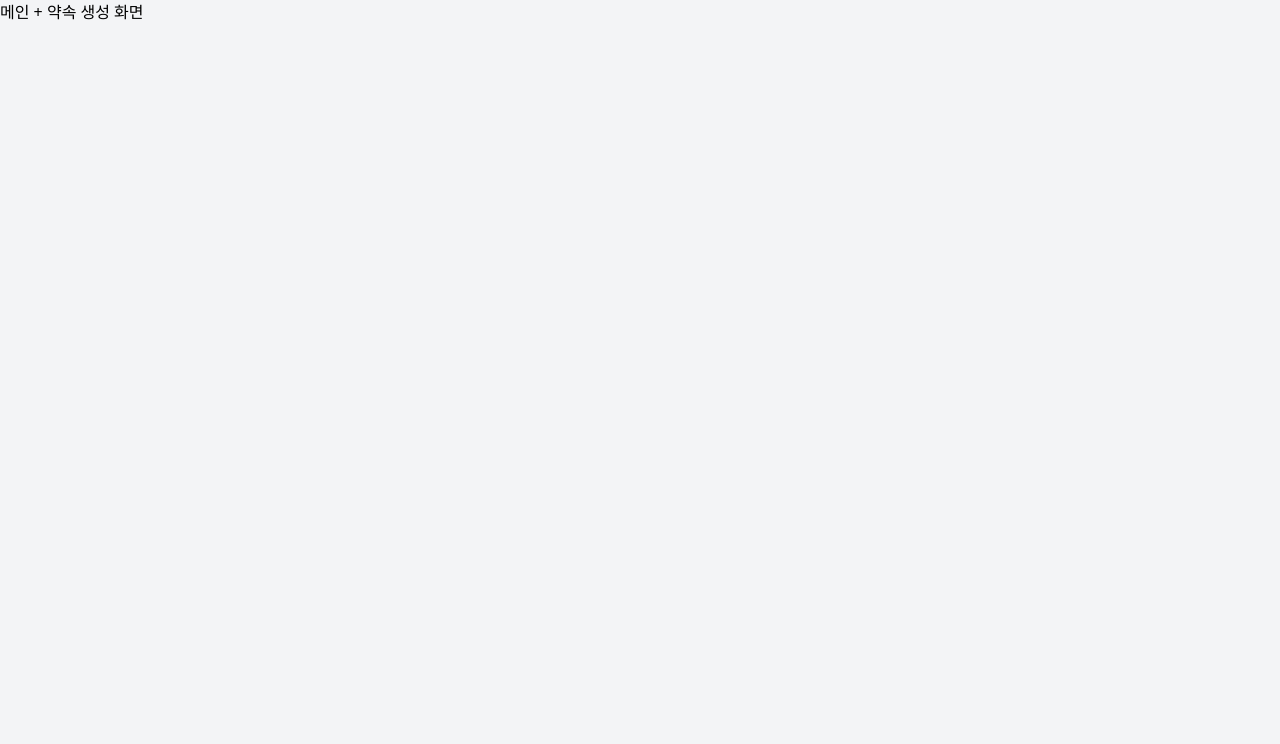
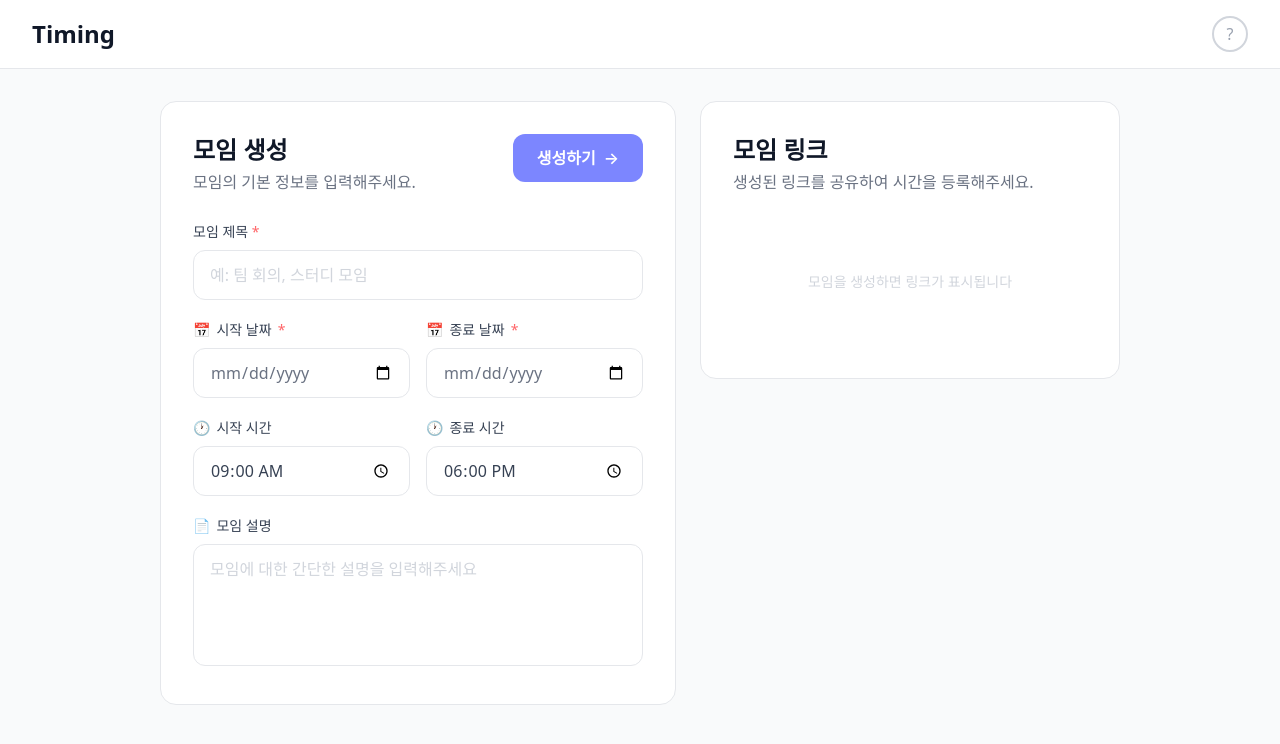
Before and after one commit to hanyj0317/timing, a React (Vite) app: page / in a window 1280 px wide. Shown: the top 744 px of the page. Built offline with nearby package versions, Linux system fonts and the light colour scheme.

Commit message:
feat: 메인 페이지 UI 구현 (모임 생성 폼, 링크 생성, 디자인 적용)

```diff
--- a/src/index.css
+++ b/src/index.css
@@ -1,12 +1,5 @@
 @import "tailwindcss";
-
-* {
-  box-sizing: border-box;
-  margin: 0;
-  padding: 0;
-}
 
 body {
   font-family: system-ui, -apple-system, sans-serif;
-  background-color: #f3f4f6;
 }
--- a/src/pages/MainPage.tsx
+++ b/src/pages/MainPage.tsx
@@ -1,7 +1,224 @@
+import { useState } from 'react';
+import type { Meeting } from '../types';
+
+function generateId(): string {
+  return (
+    Math.random().toString(36).substring(2, 6) +
+    '-' +
+    Math.random().toString(36).substring(2, 6) +
+    '-' +
+    Math.random().toString(36).substring(2, 10)
+  );
+}
+
 export default function MainPage() {
+  const [form, setForm] = useState({
+    title: '',
+    startDate: '',
+    endDate: '',
+    startTime: '09:00',
+    endTime: '18:00',
+    description: '',
+  });
+  const [meetingId, setMeetingId] = useState<string | null>(null);
+  const [copied, setCopied] = useState(false);
+  const [errors, setErrors] = useState<Record<string, string>>({});
+
+  const validate = () => {
+    const next: Record<string, string> = {};
+    if (!form.title.trim()) next.title = '모임 제목을 입력해주세요.';
+    if (!form.startDate) next.startDate = '시작 날짜를 선택해주세요.';
+    if (!form.endDate) next.endDate = '종료 날짜를 선택해주세요.';
+    if (form.startDate && form.endDate && form.startDate > form.endDate)
+      next.endDate = '종료 날짜는 시작 날짜 이후여야 합니다.';
+    return next;
+  };
+
+  const handleSubmit = () => {
+    const next = validate();
+    if (Object.keys(next).length > 0) {
+      setErrors(next);
+      return;
+    }
+    setErrors({});
+
+    const id = generateId();
+    const meeting: Meeting = {
+      id,
+      title: form.title.trim(),
+      description: form.description.trim(),
+      startDate: form.startDate,
+      endDate: form.endDate,
+      startTime: form.startTime,
+      endTime: form.endTime,
+    };
+
+    localStorage.setItem(`meeting_${id}`, JSON.stringify(meeting));
+    setMeetingId(id);
+  };
+
+  const shareUrl = meetingId
+    ? `${window.location.origin}/join/${meetingId}`
+    : '';
+
+  const handleCopy = () => {
+    navigator.clipboard.writeText(shareUrl);
+    setCopied(true);
+    setTimeout(() => setCopied(false), 2000);
+  };
+
   return (
-    <div>
-      <h1>메인 + 약속 생성 화면</h1>
+    <div className="min-h-screen bg-gray-50">
+      {/* Header */}
+      <header className="bg-white border-b border-gray-200 px-8 py-4 flex items-center justify-between">
+        <span className="text-2xl font-bold text-gray-900">Timing</span>
+        <button className="w-9 h-9 rounded-full border-2 border-gray-300 text-gray-400 text-base font-medium hover:border-gray-400 hover:text-gray-600 transition-colors flex items-center justify-center">
+          ?
+        </button>
+      </header>
+
+      {/* Main */}
+      <main className="max-w-5xl mx-auto px-8 py-8 grid grid-cols-[1fr_420px] gap-6 items-start">
+
+        {/* 모임 생성 카드 */}
+        <div className="bg-white rounded-2xl border border-gray-200 p-8">
+          <div className="flex items-start justify-between mb-7">
+            <div>
+              <h2 className="text-2xl font-bold text-gray-900">모임 생성</h2>
+              <p className="text-gray-500 mt-1">모임의 기본 정보를 입력해주세요.</p>
+            </div>
+            <button
+              onClick={handleSubmit}
+              className="bg-indigo-400 hover:bg-indigo-500 text-white font-semibold px-6 py-3 rounded-xl transition-colors flex items-center gap-2"
+            >
+              생성하기 <span>→</span>
+            </button>
+          </div>
+
+          <div className="space-y-5">
+            {/* 모임 제목 */}
+            <div>
+              <label className="block text-sm font-medium text-gray-700 mb-2">
+                모임 제목 <span className="text-red-400">*</span>
+              </label>
+              <input
+                type="text"
+                placeholder="예: 팀 회의, 스터디 모임"
+                value={form.title}
+                onChange={e => setForm({ ...form, title: e.target.value })}
+                className="w-full border border-gray-200 rounded-xl px-4 py-3 text-base outline-none focus:border-indigo-400 transition-colors placeholder-gray-300"
+              />
+              {errors.title && (
+                <p className="text-xs text-red-400 mt-1">{errors.title}</p>
+              )}
+            </div>
+
+            {/* 날짜 */}
+            <div className="grid grid-cols-2 gap-4">
+              <div>
+                <label className="block text-sm font-medium text-gray-700 mb-2 flex items-center gap-1.5">
+                  <span>📅</span> 시작 날짜 <span className="text-red-400">*</span>
+                </label>
+                <input
+                  type="date"
+                  value={form.startDate}
+                  onChange={e => setForm({ ...form, startDate: e.target.value })}
+                  className="w-full border border-gray-200 rounded-xl px-4 py-3 text-base outline-none focus:border-indigo-400 transition-colors text-gray-500"
+                />
+                {errors.startDate && (
+                  <p className="text-xs text-red-400 mt-1">{errors.startDate}</p>
+                )}
+              </div>
+              <div>
+                <label className="block text-sm font-medium text-gray-700 mb-2 flex items-center gap-1.5">
+                  <span>📅</span> 종료 날짜 <span className="text-red-400">*</span>
+                </label>
+                <input
+                  type="date"
+                  value={form.endDate}
+                  onChange={e => setForm({ ...form, endDate: e.target.value })}
+                  className="w-full border border-gray-200 rounded-xl px-4 py-3 text-base outline-none focus:border-indigo-400 transition-colors text-gray-500"
+                />
+                {errors.endDate && (
+                  <p className="text-xs text-red-400 mt-1">{errors.endDate}</p>
+                )}
+              </div>
+            </div>
+
+            {/* 시간 */}
+            <div className="grid grid-cols-2 gap-4">
+              <div>
+                <label className="block text-sm font-medium text-gray-700 mb-2 flex items-center gap-1.5">
+                  <span>🕐</span> 시작 시간
+                </label>
+                <input
+                  type="time"
+                  value={form.startTime}
+                  onChange={e => setForm({ ...form, startTime: e.target.value })}
+                  className="w-full border border-gray-200 rounded-xl px-4 py-3 text-base outline-none focus:border-indigo-400 transition-colors text-gray-700"
+                />
+              </div>
+              <div>
+                <label className="block text-sm font-medium text-gray-700 mb-2 flex items-center gap-1.5">
+                  <span>🕐</span> 종료 시간
+                </label>
+                <input
+                  type="time"
+                  value={form.endTime}
+                  onChange={e => setForm({ ...form, endTime: e.target.value })}
+                  className="w-full border border-gray-200 rounded-xl px-4 py-3 text-base outline-none focus:border-indigo-400 transition-colors text-gray-700"
+                />
+              </div>
+            </div>
+
+            {/* 모임 설명 */}
+            <div>
+              <label className="block text-sm font-medium text-gray-700 mb-2 flex items-center gap-1.5">
+                <span>📄</span> 모임 설명
+              </label>
+              <textarea
+                placeholder="모임에 대한 간단한 설명을 입력해주세요"
+                value={form.description}
+                onChange={e => setForm({ ...form, description: e.target.value })}
+                rows={4}
+                className="w-full border border-gray-200 rounded-xl px-4 py-3 text-base outline-none focus:border-indigo-400 transition-colors resize-none placeholder-gray-300"
+              />
+            </div>
+          </div>
+        </div>
+
+        {/* 모임 링크 카드 */}
+        <div className="bg-white rounded-2xl border border-gray-200 p-8">
+          <h2 className="text-2xl font-bold text-gray-900 mb-1">모임 링크</h2>
+          <p className="text-gray-500 mb-6">생성된 링크를 공유하여 시간을 등록해주세요.</p>
+
+          {meetingId ? (
+            <div className="bg-indigo-50 rounded-xl p-4">
+              <p className="text-sm font-semibold text-indigo-500 mb-3 flex items-center gap-1.5">
+                <span>🔗</span> 참여 링크 공유
+              </p>
+              <div className="flex gap-2">
+                <input
+                  type="text"
+                  readOnly
+                  value={shareUrl}
+                  className="flex-1 border border-gray-200 rounded-xl px-3 py-2.5 text-sm bg-white text-gray-500 outline-none"
+                />
+                <button
+                  onClick={handleCopy}
+                  className="bg-indigo-400 hover:bg-indigo-500 text-white text-sm font-medium px-4 py-2.5 rounded-xl transition-colors flex items-center gap-1.5 whitespace-nowrap"
+                >
+                  <span>📋</span> {copied ? '복사됨' : '복사'}
+                </button>
+              </div>
+            </div>
+          ) : (
+            <div className="flex items-center justify-center h-32 text-sm text-gray-300">
+              모임을 생성하면 링크가 표시됩니다
+            </div>
+          )}
+        </div>
+      </main>
     </div>
   );
 }
```
